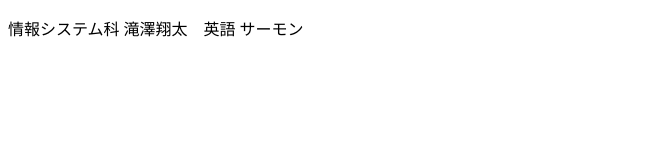
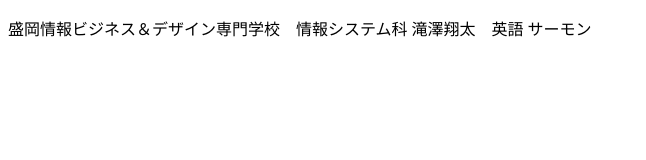
Before and after one commit to hosoya0503/branch-test, a plain HTML site: page profile_B.html in a window 1280 px wide. Shown: the whole page, without its empty margins (0-646 px from the left). Drawn offline with Linux system fonts and the light colour scheme.

Commit message:
学校名を追記

```diff
--- a/profile_B.html
+++ b/profile_B.html
@@ -5,6 +5,6 @@
     <title>Document</title>
 </head>
 <body>
-  <p>情報システム科 滝澤翔太　英語 サーモン</p>
+  <p>盛岡情報ビジネス＆デザイン専門学校　情報システム科 滝澤翔太　英語 サーモン</p>
 </body>
 </html>
```
